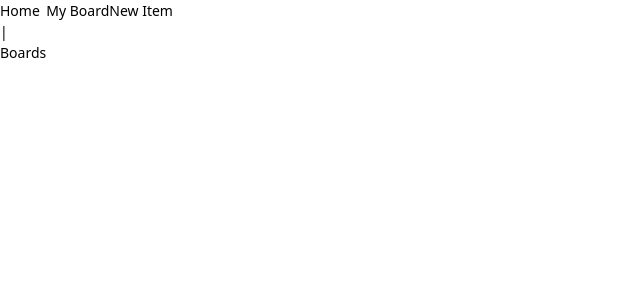
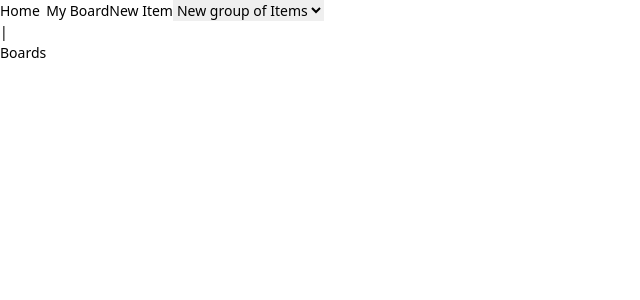
Before and after one commit to ZGuyZohar/monday-front, a React (Create React App) app: page /board/1 in a window 1280 px wide. Shown: the top 300 px of the page, without its empty margins (0-640 px from the left). Built offline with nearby package versions, Linux system fonts and the light colour scheme.

Commit message:
add group done before merge

```diff
--- a/package.json
+++ b/package.json
@@ -13,7 +13,9 @@
     "@types/react-dom": "^17.0.11",
     "@types/react-redux": "^7.1.20",
     "axios": "^0.24.0",
+    "babel": "^6.23.0",
     "element-react": "^1.4.34",
+    "element-theme-default": "^1.4.13",
     "node-sass": "^7.0.0",
     "react": "^17.0.2",
     "react-dom": "^17.0.2",
--- a/src/cmps/AddBoardEntity.tsx
+++ b/src/cmps/AddBoardEntity.tsx
@@ -2,14 +2,54 @@ import { useAppSelector } from "../hooks/useAppSelector";
 import { DynamicCmp } from "../models/cmp.model";
 import { Task } from "../models/task.model";
 import { useAppDispatch } from "../hooks/useAppDispatch";
+import { ChangeEvent, ChangeEventHandler, MouseEvent, MouseEventHandler, SyntheticEvent } from "react";
 // import { Dropdown } from "element-react";
-export function AddBoardEntity() {
+import { useRef, useState, useEffect } from "react";
+// import { Dropdown } from 'element-react';
+export function AddBoardEntity({ onAddGroup }: { onAddGroup: any }) {
     const dispatch = useAppDispatch()
 
-    const handleClick = () => {
-        console.log('handleClick');
+    // const selectElement = useRef();
 
-    }
+    // const handleInput = (e: SyntheticEvent) => {
+    //     console.log('handleChange, event:', e);
+    //     console.log(e.nativeEvent.target);
+    //     console.log('selectElement', selectElement);
+
+    // }
+
+    const [state, setState] = useState({ dropdownAction: '' });
+    const handleInput = (event: any) => {
+        // setState({ ...state, [event.target.name]: event.target.value.trim() });
+        switch (event.target.value) {
+            case 'insertTable':
+
+                break;
+            case 'insertGroup':
+                onAddGroup()
+                break;
+
+            default:
+                break;
+        }
+
+    };
+    // const selectElement = useRef<HTMLSelectElement>(null);
+    // useEffect(() => {
+    //     console.log('state', state);
+    //     switch (state.dropdownAction) {
+    //         case 'insertTable':
+
+    //             break;
+    //         case 'insertGroup':
+    //             insertGroup()
+    //             break;
+
+    //         default:
+    //             break;
+    //     }
+    // }, [state.dropdownAction])
+
     // <Dropdown splitButton={true} type="primary" onClick={handleClick} menu={(
     //     <Dropdown.Menu>
     //         <Dropdown.Item>Action 1</Dropdown.Item>
@@ -24,6 +64,10 @@ export function AddBoardEntity() {
     return (
         <article className="add-board-entity-button">
             <button>New Item</button>
+            <select name="dropdownAction" onChange={event => handleInput(event)}>
+                <option value="insertGroup">New group of Items</option>
+                <option value="insertTable">Import Items</option>
+            </select>
         </article>
     )
 }
--- a/src/cmps/GroupApp.tsx
+++ b/src/cmps/GroupApp.tsx
@@ -23,8 +23,8 @@ export function GroupApp({ group, boardId }: { group: Group, boardId: string })
         console.log('groupTitleUpdated, title:', title);
         const groupToSave = { ...group, title }
         dispatch(saveGroup(groupToSave))
+    }
 
-    }
     return (
         <article className="group-app my-10 flex flex-col">
             <GroupHeader groupTitleUpdated={groupTitleUpdated} cmpsOrder={cmpsOrder} title={group.title} />
--- a/src/services/async-storage-service.ts
+++ b/src/services/async-storage-service.ts
@@ -9,13 +9,13 @@ export const storageService = {
     remove,
     postMany
 }
-
-function query(entityType: string) {
+// **PLASTER
+function query(entityType: string | any ) {
     var entities = JSON.parse(localStorage.getItem(entityType) || 'null') || []
     return Promise.resolve(entities);
 }
 
-function get(entityType: string, entityId: string) {
+function get(entityType: string | undefined , entityId: string | undefined) {
     return query(entityType)
         .then(entities => entities.find((entity: { _id: string; }) => entity._id === entityId))
 }
--- a/src/services/board-service.ts
+++ b/src/services/board-service.ts
@@ -26,7 +26,8 @@ export const boardService = {
     getEmptyTask,
     getEmptyGroup,
     saveTask,
-    saveGroup
+    saveGroup,
+    addGroup
 }
 
 async function query(filterBy = {}) {
@@ -40,7 +41,7 @@ async function query(filterBy = {}) {
     return boards
 }
 
-function getById(id: string) {
+function getById(id: string | undefined) {
     // return httpService.get(BOARD_URL + id)
     return storageService.get(BOARD_KEY, id)
 }
@@ -231,16 +232,15 @@ function getMockBoard() {
 }
 
 async function saveTask(task: Task) {
-    const boards = await query()
     const { groupId, boardId, id } = task
-    console.log(groupId, boardId, id, boards);
+    const currBoard = await getById(boardId)
+    console.log(groupId, boardId, id, currBoard);
 
-    const boardIdx = boards.findIndex(board => board._id === boardId)
-    const groupIdx = boards[boardIdx].groups.findIndex(group => group.id === groupId)
-    const currBoard = boards[boardIdx]
-    const tasks = boards[boardIdx].groups[groupIdx].tasks
+    const groupIdx = currBoard.groups.findIndex((group: Group) => group.id === groupId)
+
+    const tasks = currBoard.groups[groupIdx].tasks
     if (task.id) {
-        const taskIdx = tasks.findIndex(task => task.id === id)
+        const taskIdx = tasks.findIndex((task: Task) => task.id === id)
         tasks.splice(taskIdx, 1, task)
         // return httpService.put(BOARD_URL + board._id, board)
         // return task
@@ -271,3 +271,13 @@ async function saveGroup(group: Group) {
     storageService.put(BOARD_KEY, currBoard)
     return group
 }
+
+async function addGroup(boardId: string | undefined) {
+    console.log('insertGroup, boardId:', boardId);
+    const board = await getById(boardId)
+    const addedGroup = getEmptyGroup()
+    addedGroup.id = _makeId()
+    board.groups.unshift(addedGroup)
+    storageService.put(BOARD_KEY, board)
+    return addedGroup
+}
--- a/src/store/index.ts
+++ b/src/store/index.ts
@@ -1,5 +1,7 @@
 import { configureStore } from '@reduxjs/toolkit'
 import boardSlice from './slices/board-slice'
+
+import 'element-theme-default';
 
 export const store = configureStore({
     reducer: {
--- a/src/store/slices/board-slice.ts
+++ b/src/store/slices/board-slice.ts
@@ -63,6 +63,15 @@ export const saveGroup = createAsyncThunk(
     }
 )
 
+export const addGroup = createAsyncThunk(
+    'INSERT_GROUP',
+    async (boardId: string | undefined) => {
+        // const boardId = "123"
+        const addedGroup = await boardService.addGroup(boardId);
+        return addedGroup
+    }
+)
+
 
 export const boardSlice = createSlice({
     name: 'boards',
@@ -116,6 +125,10 @@ export const boardSlice = createSlice({
             ))
             if (groupIdx !== -1) currBoard?.groups.splice(groupIdx, 1, group)
         })
+        builder.addCase(addGroup.fulfilled, (state, action) => {
+            const addedGroup = action.payload
+            state.currBoard?.groups.unshift(addedGroup)
+        })
     },
 })
 
--- a/src/views/Workspace.tsx
+++ b/src/views/Workspace.tsx
@@ -7,8 +7,10 @@ import { useAppSelector } from '../hooks/useAppSelector';
 import { useDidMountEffect } from '../hooks/useDidMountEffect';
 import { Board } from '../models/board.model';
 import { MiniBoard } from '../models/mini-board.model';
-import { loadBoards, setCurrBoard } from '../store/slices/board-slice';
+import { loadBoards, setCurrBoard, addGroup } from '../store/slices/board-slice';
 import { AddBoardEntity } from '../cmps/AddBoardEntity';
+import { AnyAction } from 'redux';
+import { ThunkAction } from 'redux-thunk';
 
 export function Workspace() {
 
@@ -48,11 +50,15 @@ export function Workspace() {
         }
     }
 
+    const onAddGroup = (): any => {
+        dispatch(addGroup(boardId))
+    }
+
     return (boards &&
         <section className="workspace flex grow">
             {miniBoards && <WorkspaceNav miniBoards={miniBoards} />}
             <div className="group-container flex flex-col grow">
-                <AddBoardEntity />
+                <AddBoardEntity onAddGroup={onAddGroup} />
                 {/* BOARD HEADER WILL BE HERE */}
                 {currBoard && <GroupList boardId={currBoard._id} groups={currBoard.groups} />}
             </div>
```
Also changed, not shown: 1 other file (tests, documents, lock files or other folders).
